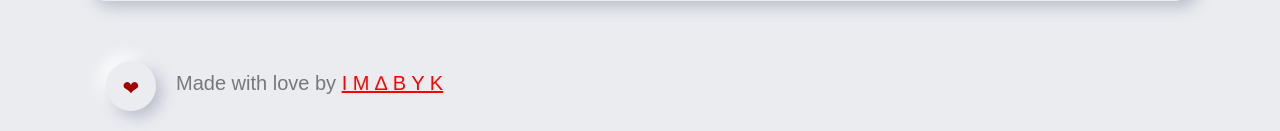
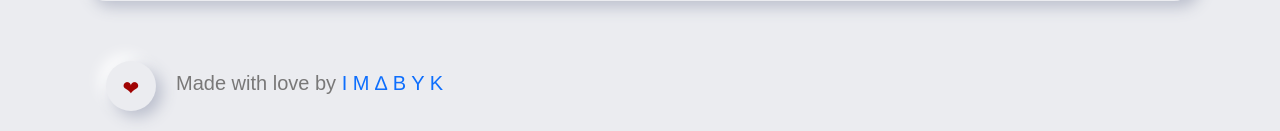
Before and after one commit to imabyk/SPamerInc, a Flask app: page / in a window 1280 px wide. Shown: the part 1355-1486 px from the top of the page. Run offline with Flask 2, Linux system fonts and the light colour scheme; parts of the project's set-up code (start-up, migrations or seed data) failed here and were passed over; some libraries are stand-ins or nearby versions.

Commit message:
Update home.html

```diff
--- a/templates/home.html
+++ b/templates/home.html
@@ -86,7 +86,7 @@
 						<div class="heart">
 								❤
 						</div>
-						<p>Made with love by <a href="https://www.dribbble.com/imabyk" style="color : red"> I M ∆ B Y K</a>
+						<p>Made with love by <a href="https://www.dribbble.com/imabyk" style="color : #80000; text-decoration: none"> I M ∆ B Y K</a>
 					</p>
 				</div>
 			</div>
```
